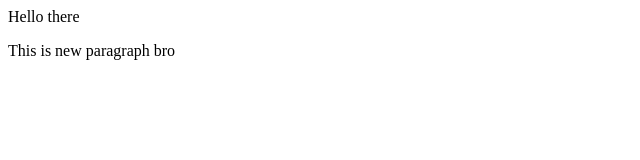
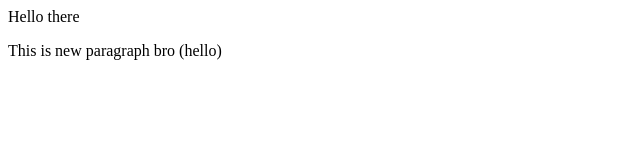
Before and after one commit to azadgupta1/Pushing_Project, a plain HTML site: page index.html in a window 1280 px wide. Shown: the full height of the page, 0-640 px from the left. Drawn offline with Linux system fonts and the light colour scheme.

Commit message:
Add hello

```diff
--- a/index.html
+++ b/index.html
@@ -1,2 +1,2 @@
 <p>Hello there</p>
-<p>This is new paragraph bro</p>
+<p>This is new paragraph bro (hello)</p>
```
